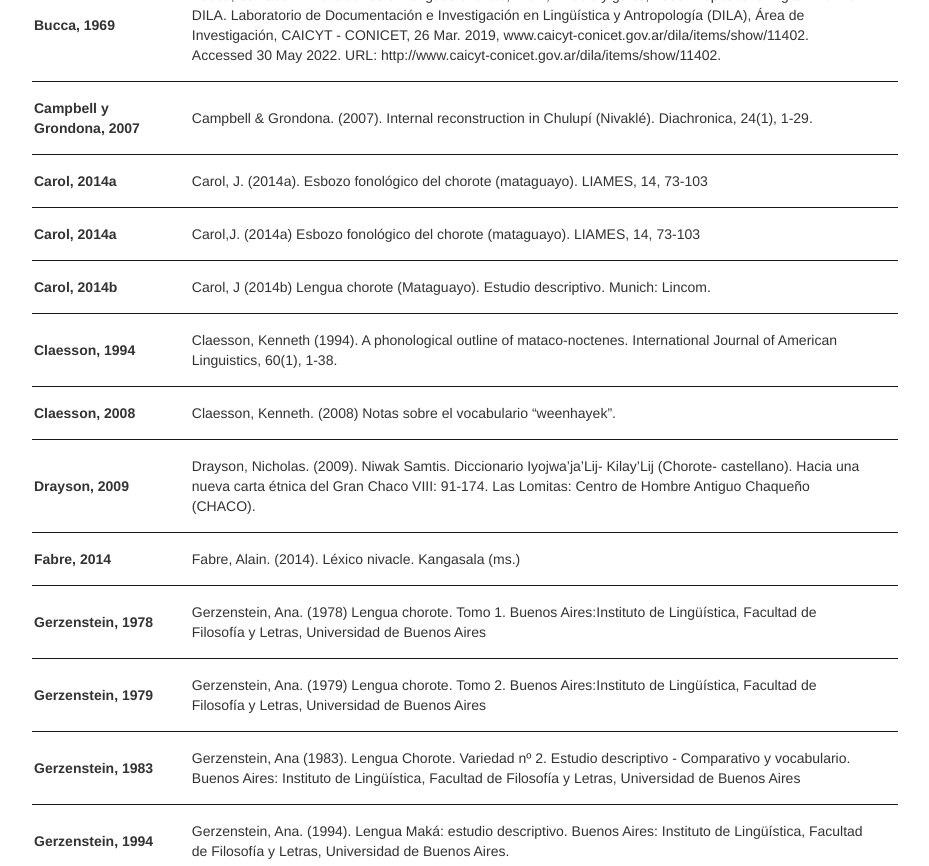
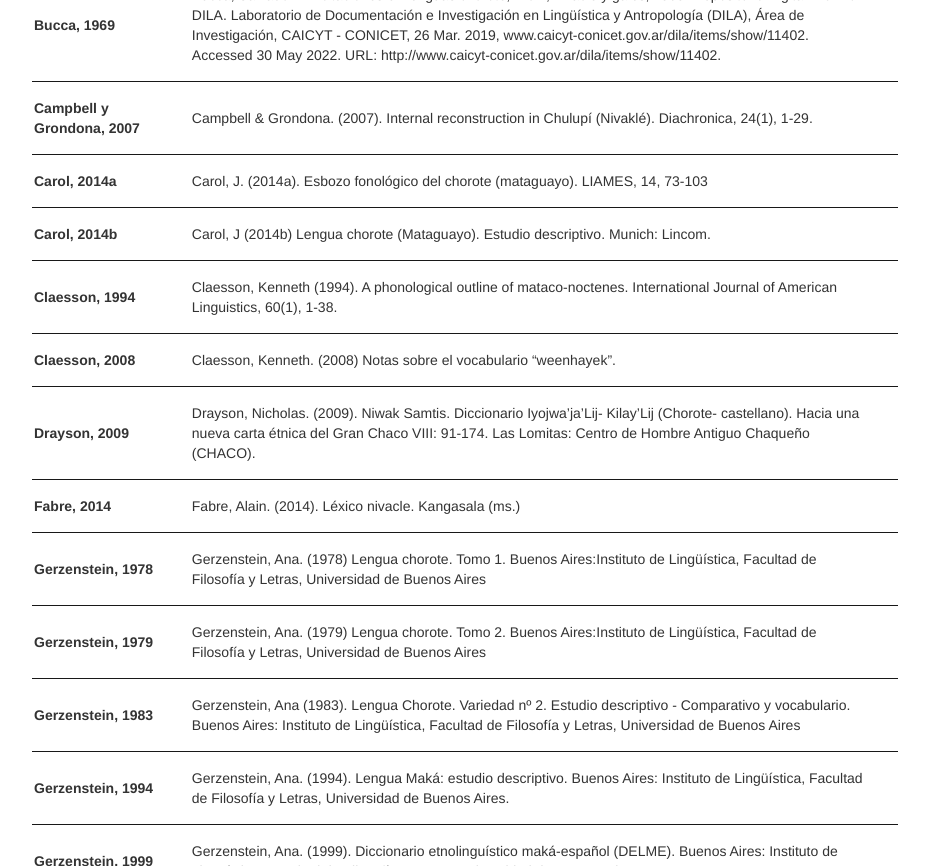
Before and after one commit to dila-ling/pict-glotales, a Jekyll site: the page built from mapa.md, in a window 1280 px wide and 900 px high, scrolled down 1407 px, cut to the strip 34-900 px from the top of the window. Shown: the whole strip, without its empty margins (175-1104 px from the left). Built offline with Jekyll 4.4.1, drawn with Linux system fonts in a browser that asks for light colours; nearby versions of some CDN libraries; library files that are not in the unit come from our copies; comment, search, counter and statistics services are not loaded.

Commit message:
Update mapa.md

```diff
--- a/mapa.md
+++ b/mapa.md
@@ -115,7 +115,6 @@
 | **Bucca, 1969**       | Bucca, Salvador. “Elicitaciones en lenguas chorote, wichí, nivaclé y galés, 1969.”Repositorio Digital Archivo DILA. Laboratorio de Documentación e Investigación en Lingüística y Antropología (DILA), Área de Investigación, CAICYT - CONICET, 26 Mar. 2019, www.caicyt-conicet.gov.ar/dila/items/show/11402. Accessed 30 May 2022. URL: http://www.caicyt-conicet.gov.ar/dila/items/show/11402. |
 | **Campbell y Grondona, 2007** | Campbell & Grondona. (2007). Internal reconstruction in Chulupí (Nivaklé). Diachronica, 24(1), 1-29. |
 | **Carol, 2014a**      | Carol, J. (2014a). Esbozo fonológico del chorote (mataguayo). LIAMES, 14, 73-103 |
-| **Carol, 2014a**      | Carol,J. (2014a) Esbozo fonológico del chorote (mataguayo). LIAMES, 14, 73-103 |
 | **Carol, 2014b**      | Carol, J (2014b) Lengua chorote (Mataguayo). Estudio descriptivo. Munich: Lincom. |
 | **Claesson, 1994**    | Claesson, Kenneth (1994). A phonological outline of mataco-noctenes. International Journal of American Linguistics, 60(1), 1-38. |
 | **Claesson, 2008**    | Claesson, Kenneth. (2008) Notas sobre el vocabulario "weenhayek".  |
```
